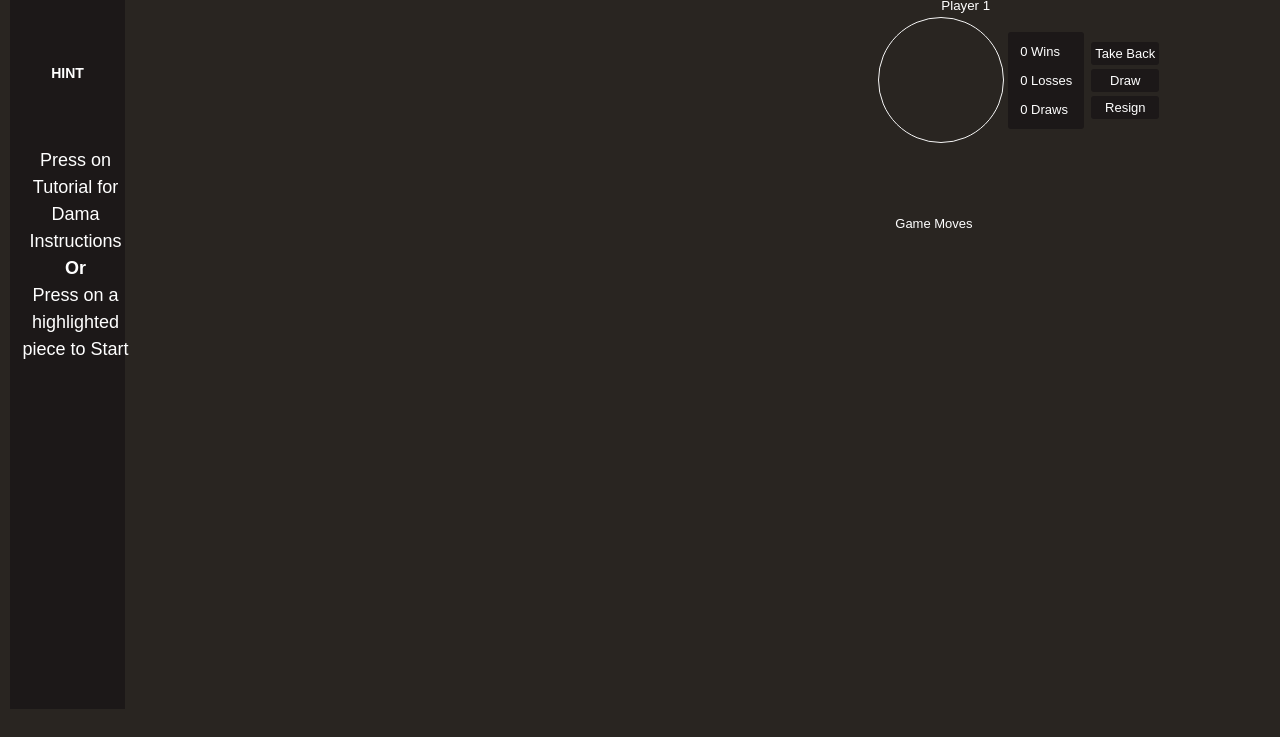
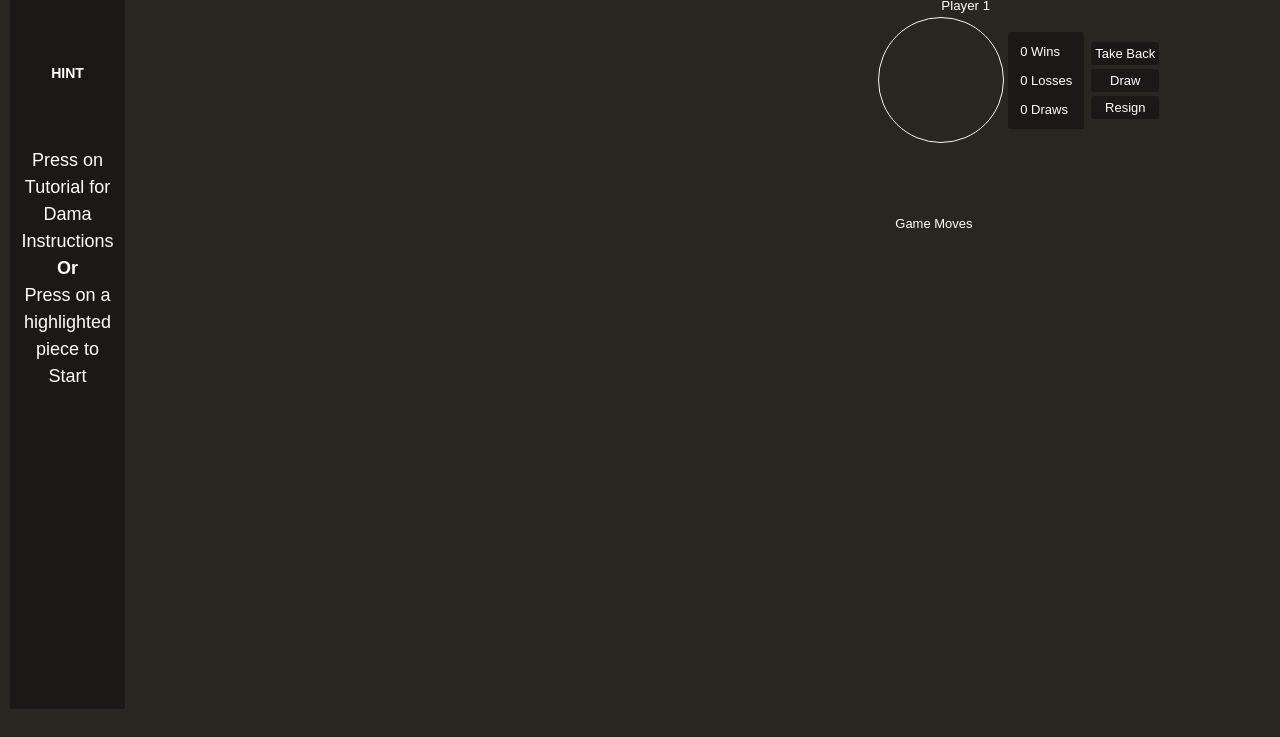
Before and after one commit to yz8621/Dama, a plain HTML site: page index.html in a window 1280 px wide. Shown: the part 63-800 px from the top of the page. Drawn offline with nearby package versions, Linux system fonts and the light colour scheme.

Commit message:
Update default.css

```diff
--- a/default.css
+++ b/default.css
@@ -88,7 +88,7 @@ h1 {
 
 #helperText {
     position: absolute;
-    width: 115px;
+    width: fit-content;
     font-family: Arial, Helvetica, sans-serif;
     text-align: center;
     font-size: 18px;
```
